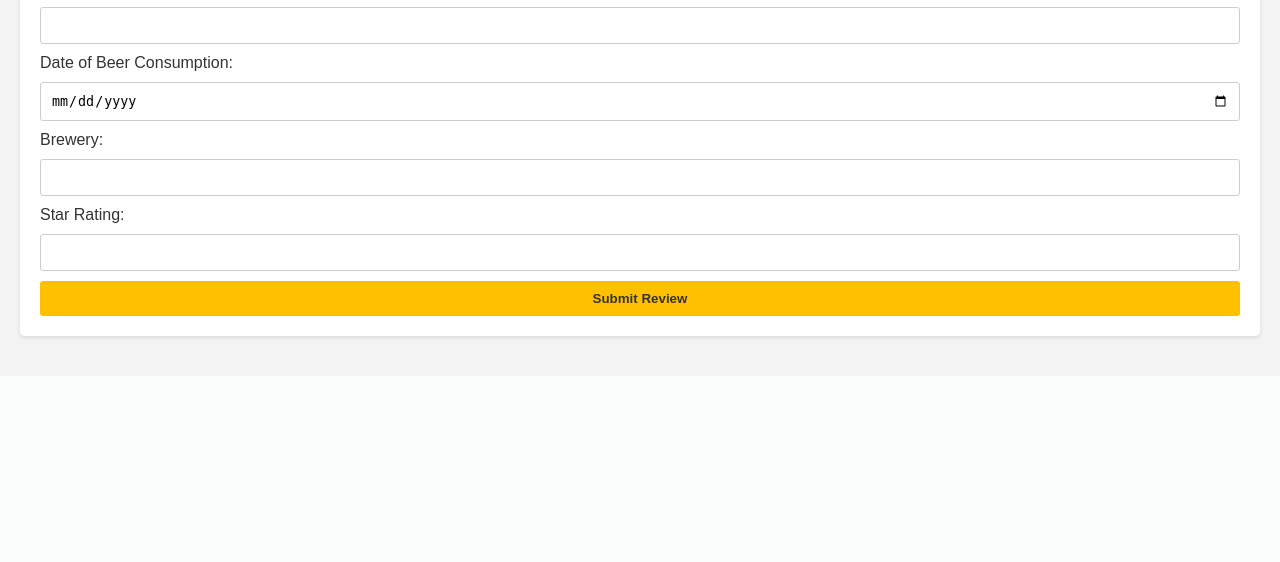
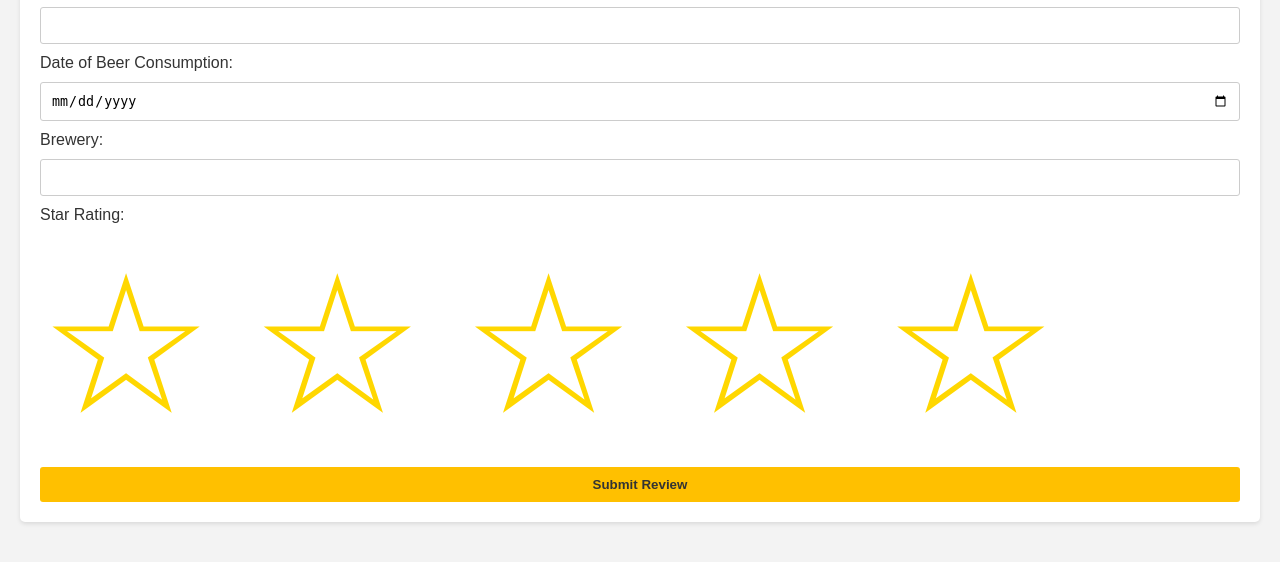
Before and after one commit to richardrso/beerme, a PHP site: page / in a window 1280 px wide. Shown: the part 711-1273 px from the top of the page. Before the commit the page ends 1051 px from the top, so only its background shows below. Run offline with PHP 8.4, Linux system fonts and the light colour scheme.

Commit message:
update star rating system

```diff
--- a/css/style.css
+++ b/css/style.css
@@ -181,3 +181,38 @@ nav a {
 .user-review button:hover {
   background-color: #ffea84;
 }
+
+/* Star Rating */
+.rating {
+  display: flex;
+  flex-direction: row-reverse;
+  justify-content: center;
+  }
+
+
+  .rating > input{ display:none;}
+
+  .rating > label {
+  position: relative;
+  width: 1.1em;
+  font-size: 15vw;
+  color: #FFD700;
+  cursor: pointer;
+  }
+
+  .rating > label::before{
+  content: "\2605";
+  position: absolute;
+  opacity: 0;
+  }
+
+  .rating > label:hover:before,
+  .rating > label:hover ~ label:before {
+  opacity: 1 !important;
+  }
+
+  .rating > input:checked ~ label:before{
+  opacity:1;
+  }
+
+  .rating:hover > input:checked ~ label:before{ opacity: 0.4; }
--- a/index.html
+++ b/index.html
@@ -64,14 +64,14 @@
             <input type="text" id="beer-brewery" name="beer-brewery" required />
 
             <label for="beer-rating">Star Rating:</label>
-            <input
-              type="number"
-              id="beer-rating"
-              name="beer-rating"
-              min="1"
-              max="5"
-              required
-            />
+            <div class="rating">
+
+              <input type="radio" name="rating" value="5" id="5"><label for="5">☆</label>
+              <input type="radio" name="rating" value="4" id="4"><label for="4">☆</label>
+              <input type="radio" name="rating" value="3" id="3"><label for="3">☆</label>
+              <input type="radio" name="rating" value="2" id="2"><label for="2">☆</label>
+              <input type="radio" name="rating" value="1" id="1"><label for="1">☆</label>
+            </div>
 
             <button type="submit">Submit Review</button>
           </form>
```
